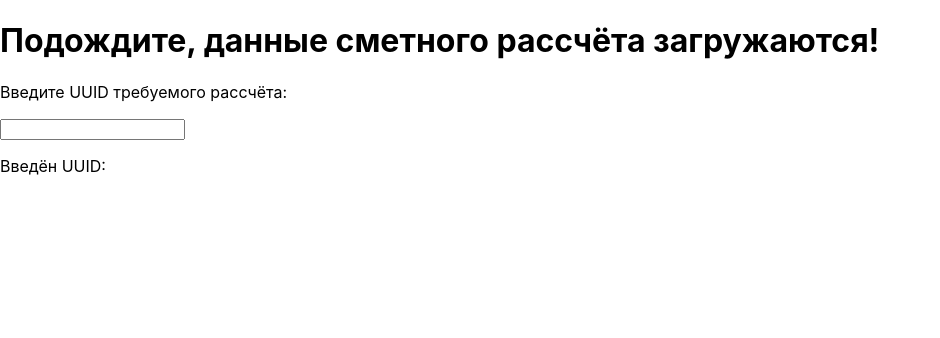
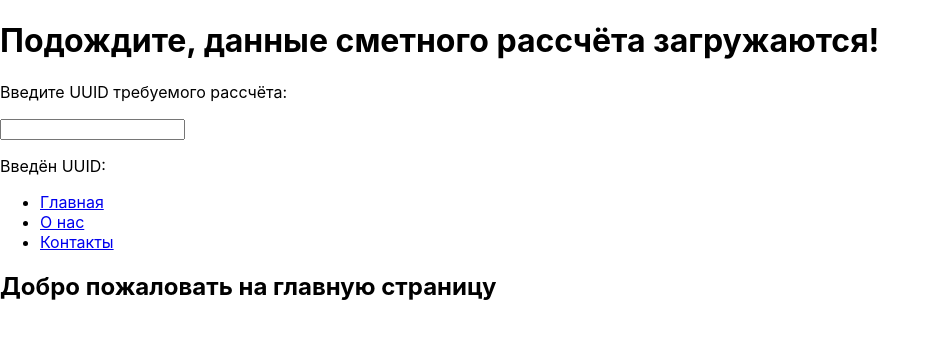
Before and after one commit to Kolivim/estimates-calculator-frontend, a React (Create React App) app: page / in a window 1280 px wide. Shown: the top 338 px of the page, without its empty margins (0-940 px from the left). Built offline with nearby package versions, Linux system fonts and the light colour scheme; no server answers.

Commit message:
Add Router

```diff
--- a/package.json
+++ b/package.json
@@ -9,6 +9,7 @@
     "axios": "^1.7.7",
     "react": "^18.3.1",
     "react-dom": "^18.3.1",
+    "react-router-dom": "^7.0.1",
     "react-scripts": "5.0.1",
     "web-vitals": "^2.1.4"
   },
--- /dev/null
+++ b/src/componentsInput/About.js
@@ -0,0 +1,7 @@
+import UserData from "../components/UserData";
+
+function About() {
+    return <h2>О нас</h2>;
+}
+
+export default About
--- /dev/null
+++ b/src/componentsInput/Contact.js
@@ -0,0 +1,7 @@
+import UserData from "../components/UserData";
+
+function Contact() {
+    return <h2>Контакты</h2>;
+}
+
+export default Contact
--- /dev/null
+++ b/src/componentsInput/Home.js
@@ -0,0 +1,7 @@
+import UserData from "../components/UserData";
+
+function Home() {
+    return <h2>Добро пожаловать на главную страницу</h2>;
+}
+
+export default Home
--- /dev/null
+++ b/src/componentsInput/RouterMy.js
@@ -0,0 +1,51 @@
+import { BrowserRouter as Router, Routes, Route, Link } from 'react-router-dom';
+
+// import { BrowserRouter as Router, Switch, Route, Link } from 'react-router-dom';
+
+import Home from './Home';
+import About from './About';
+import Contact from './Contact';
+import UserData from "../components/UserData";
+
+// import Home from './componentsInput/Home';
+// import About from './componentsInput/About';
+// import Contact from './componentsInput/Contact';
+
+function RouterMy() {
+    return (
+        <Router>
+            <div>
+                <nav>
+                    <ul>
+                        <li>
+                            <Link to='/'>Главная</Link>
+                        </li>
+                        <li>
+                            <Link to='/about'>О нас</Link>
+                        </li>
+                        <li>
+                            <Link to='/contact'>Контакты</Link>
+                        </li>
+                    </ul>
+                </nav>
+
+                <Routes>
+                    <Route path="/about" element={<About />} />
+                    <Route path="/contact" element={<Contact />} />
+                    <Route path="/" element={<Home />} />
+                    {/*<Route path='/about'>*/}
+                    {/*    <About />*/}
+                    {/*</Route>*/}
+                    {/*<Route path='/contact'>*/}
+                    {/*    <Contact />*/}
+                    {/*</Route>*/}
+                    {/*<Route path='/'>*/}
+                    {/*    <Home />*/}
+                    {/*</Route>*/}
+                </Routes>
+            </div>
+        </Router>
+    );
+}
+
+export default RouterMy
--- a/src/index.js
+++ b/src/index.js
@@ -15,6 +15,10 @@ import {MyInput} from "./MyInput";
 // import Inn from './Inn';
 // import React, { useEffect, useState } from 'react';
 
+import RouterMy from './componentsInput/RouterMy';
+
+import { BrowserRouter as Router, Switch, Route, Link } from 'react-router-dom';
+
 const root = ReactDOM.createRoot(document.getElementById('root'));
 
 // var cors = require('cors')
@@ -26,9 +30,6 @@ root.render(
 
       {/* Рабочее !*/}
       {/*<Appax />*/}
-
-
-      <EstimateNew />
 
 
       {/*<Estimate />*/}
@@ -43,7 +44,10 @@ root.render(
 
       {/*<ControlledFormComponent />*/}
 
+
+      <EstimateNew />
       <MyInput />
+      <RouterMy />
 
 
   </React.StrictMode>
```
Also changed, not shown: 1 other file (tests, documents, lock files or other folders).
